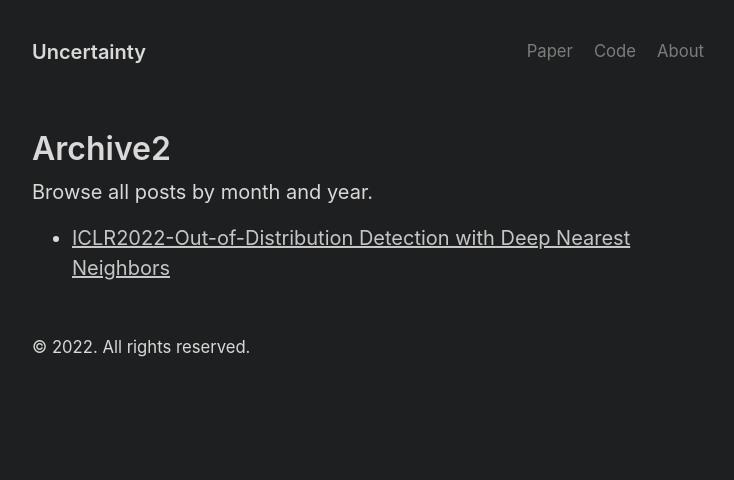
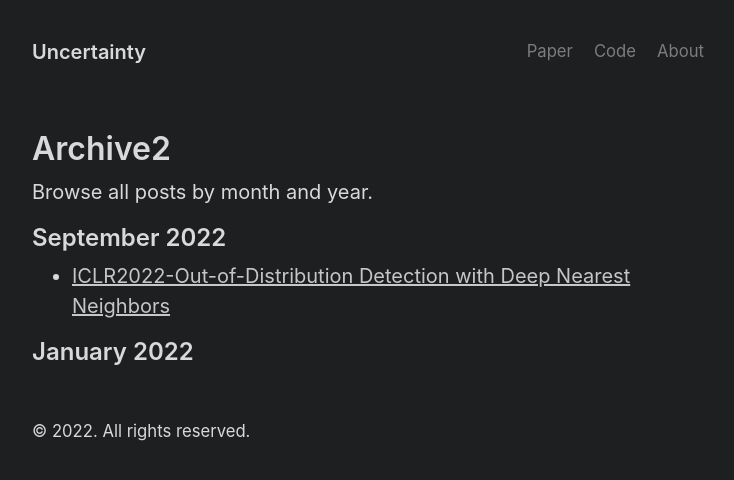
Before and after one commit to mawjdgus0812/mawjdgus0812.github.io, a Jekyll site: the page built from archive2.md, in a window 1280 px wide. Shown: the top 480 px of the page, without its empty margins (272-1006 px from the left). Built offline with Jekyll 4.4.1, drawn with Linux system fonts in a browser that asks for light colours.

Commit message:
Update archive2.md

```diff
--- a/archive2.md
+++ b/archive2.md
@@ -9,7 +9,7 @@ use_math: true
 Browse all posts by month and year.
 
 
-{% assign postsByYearMonth = site.posts | group_by_exp: "post2", "post.date | date: '%B %Y'" %}
+{% assign postsByYearMonth = site.posts | group_by_exp: "post", "post.date | date: '%B %Y'" %}
 {% for yearMonth in postsByYearMonth %}
   <h2>{{ yearMonth.name }}</h2>
   <ul>
```
